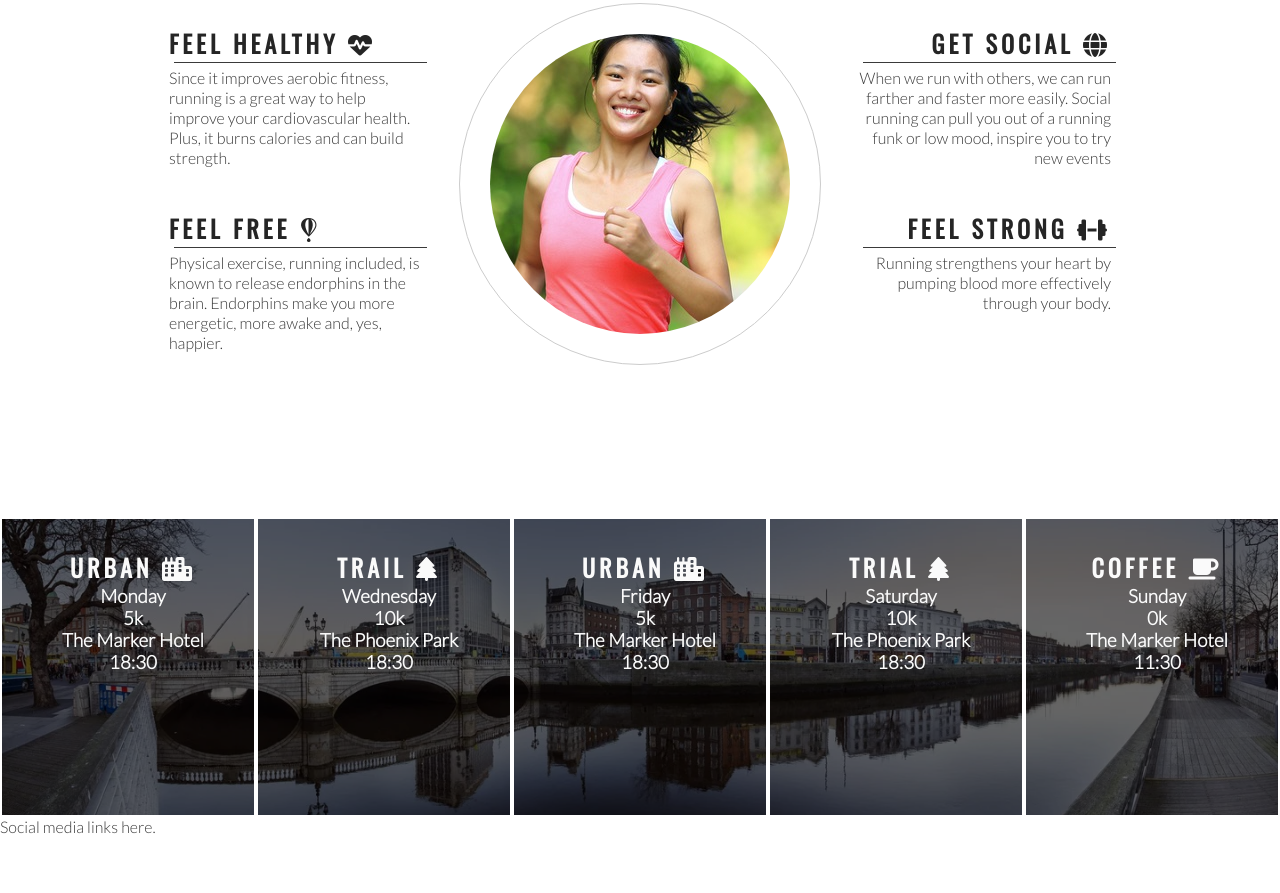
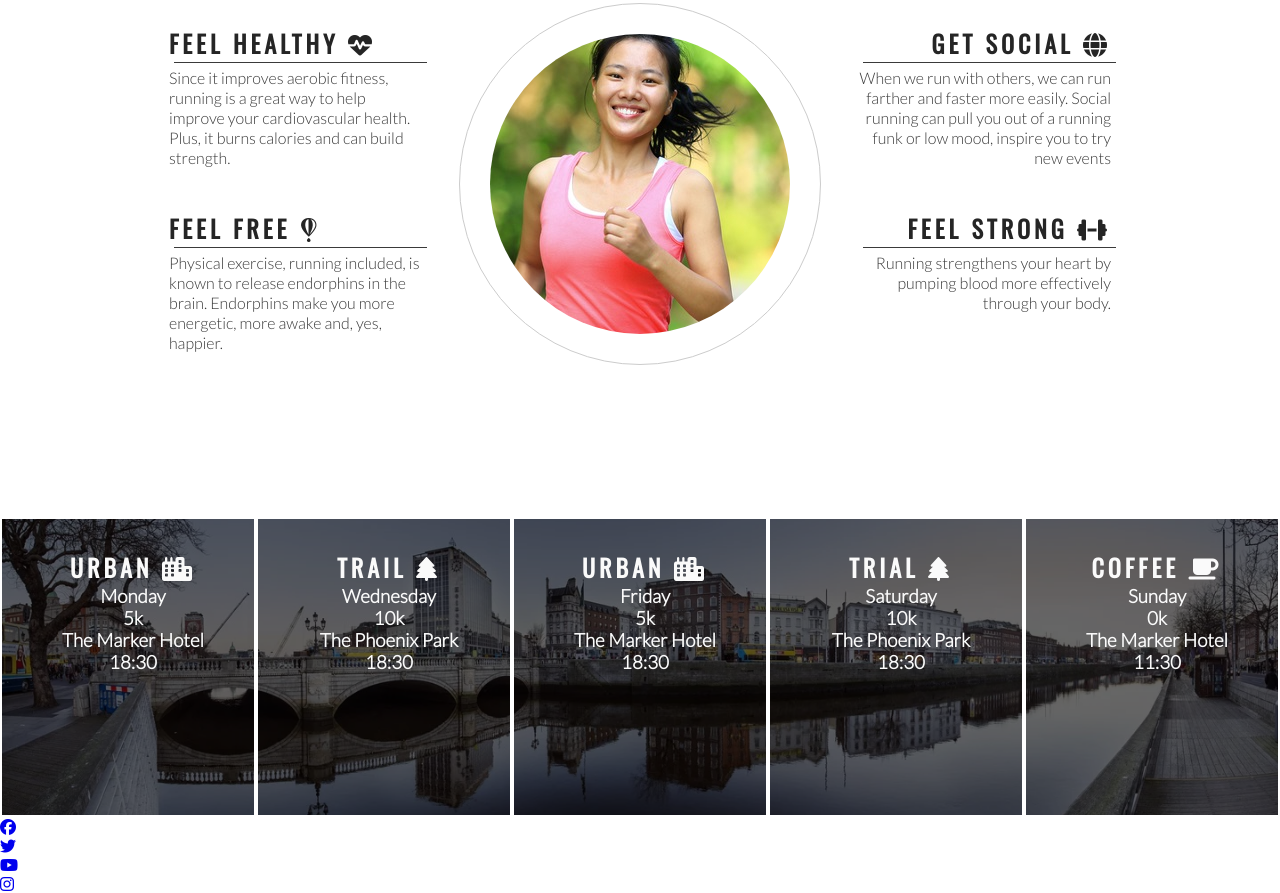
Before and after one commit to Redsskull/Love-Running, a plain HTML site: page index.html in a window 1280 px wide. Shown: the part 778-1671 px from the top of the page. Before the commit the page ends 1614 px from the top, so only its background shows below. Drawn offline with nearby package versions, Linux system fonts and the light colour scheme.

Commit message:
add social media icons to footer

```diff
--- a/index.html
+++ b/index.html
@@ -121,7 +121,20 @@
         </div>
     </section>
     <footer>
-        Social media links here.
+        <ul>
+            <li>
+                <a href="https://facebook.com" target="_blank" rel="noopener" aria-label="Visit our Facebook page(opens in a new tab)"><i class="fa-brands fa-facebook"></i></a>
+            </li>
+            <li>
+                <a href="https://twitter.com" target="_blank" rel="noopener" aria-label="Visit our Twitter page(opens in a new tab)"><i class="fa-brands fa-twitter"></i></a>
+            </li>
+            <li>
+                <a href="https://youtube.com" target="_blank" rel="noopener" aria-label="Visit our YouTube page(opens in a new tab)"><i class="fa-brands fa-youtube"></i></a>
+            </li>
+            <li>
+                <a href="https://instagram.com" target="_blank" rel="noopener" aria-label="Visit our Instagram page(opens in a new tab)"><i class="fa-brands fa-instagram"></i></a>
+            </li>
+        </ul>
     </footer>
 
     <!--font awesome script-->
```
